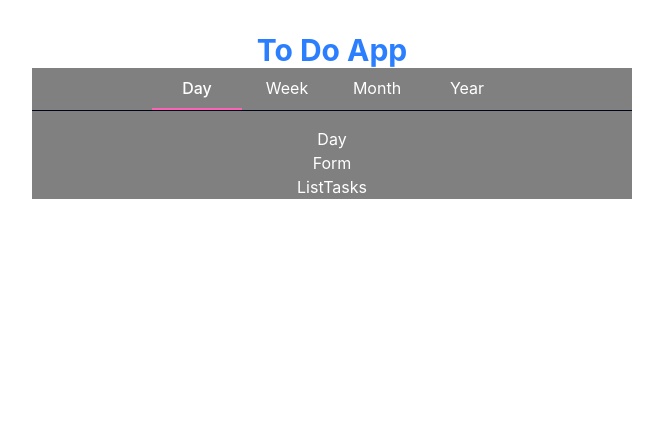
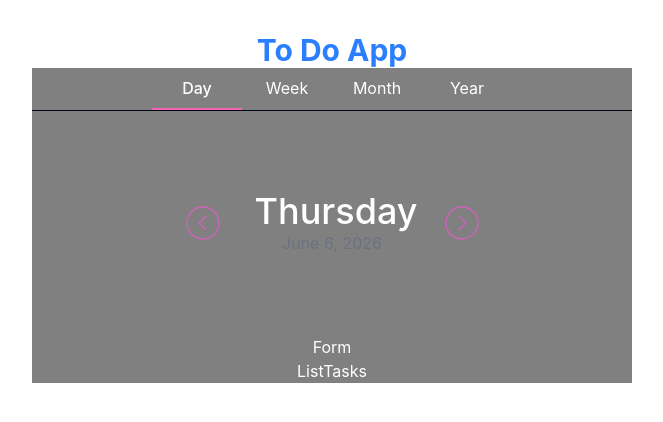
Before and after one commit to Priscilla-03-dev/to-do-app, a React (Vite) app: page / in a window 1280 px wide. Shown: the top 422 px of the page, without its empty margins (308-971 px from the left). Built offline with nearby package versions, Linux system fonts and the light colour scheme.

Commit message:
style: integrar iconos de navegación en Day

```diff
--- a/src/components/Day.jsx
+++ b/src/components/Day.jsx
@@ -1,8 +1,20 @@
 import React from 'react'
-
+import ArrowRight from './icons/ArrowRight';
+import ArrowLeft from './icons/ArrowLeft';
 const Day = () => {
   return (
-    <div>Day</div>
+    <section className ='flex justify-center items-center gap-8 my-20 [&>p]:text-gray-500'>
+      <p className='cursor-pointer'>
+        <ArrowLeft/>
+      </p>
+      <div className="w-[155px]">
+        <h4 className="text-4xl font-medium">Thursday</h4>
+        <p className="text-gray-500">June 6, 2026</p>
+      </div>
+      <p className='cursor-pointer'>
+        <ArrowRight/>
+      </p>
+    </section>
   )
 }
 
--- /dev/null
+++ b/src/components/icons/ArrowLeft.jsx
@@ -0,0 +1,17 @@
+import React from 'react'
+
+const ArrowLeft = () => {
+  return (
+      <svg
+          xmlns="http://www.w3.org/2000/svg"
+          transform="scale(-1 1)"
+          viewBox="0 0 32 32"
+          width="40"
+          height="40">
+          <path fill="#d260bd" d="M2.639 15.992c0 7.366 5.97 13.337 13.337 13.337s13.337-5.97 13.337-13.337-5.97-13.337-13.337-13.337S2.639 8.625 2.639 15.992zm25.606 0c0 6.765-5.504 12.27-12.27 12.27s-12.27-5.505-12.27-12.27 5.505-12.27 12.27-12.27 12.27 5.505 12.27 12.27z"/>
+          <path fill="#d260bd" d="m19.159 16.754.754-.754-6.035-6.035-.754.754L18.405 16l-5.256 5.256.754.754 3.013-3.013z"/>
+
+        </svg>
+  )
+}
+export default ArrowLeft
--- /dev/null
+++ b/src/components/icons/ArrowRight.jsx
@@ -0,0 +1,16 @@
+import React from 'react'
+
+const ArrowRight = () => {
+  return (
+      <svg
+          xmlns="http://www.w3.org/2000/svg"
+          fill="#d260bd"
+          viewBox="0 0 32 32"
+          width="40"
+          height="40">
+          <path d="M2.639 15.992c0 7.366 5.97 13.337 13.337 13.337s13.337-5.97 13.337-13.337-5.97-13.337-13.337-13.337S2.639 8.625 2.639 15.992zm25.606 0c0 6.765-5.504 12.27-12.27 12.27s-12.27-5.505-12.27-12.27 5.505-12.27 12.27-12.27 12.27 5.505 12.27 12.27z" />
+          <path d="m19.159 16.754.754-.754-6.035-6.035-.754.754L18.405 16l-5.256 5.256.754.754 3.013-3.013z" />
+      </svg>
+  )
+}
+export default ArrowRight
```
